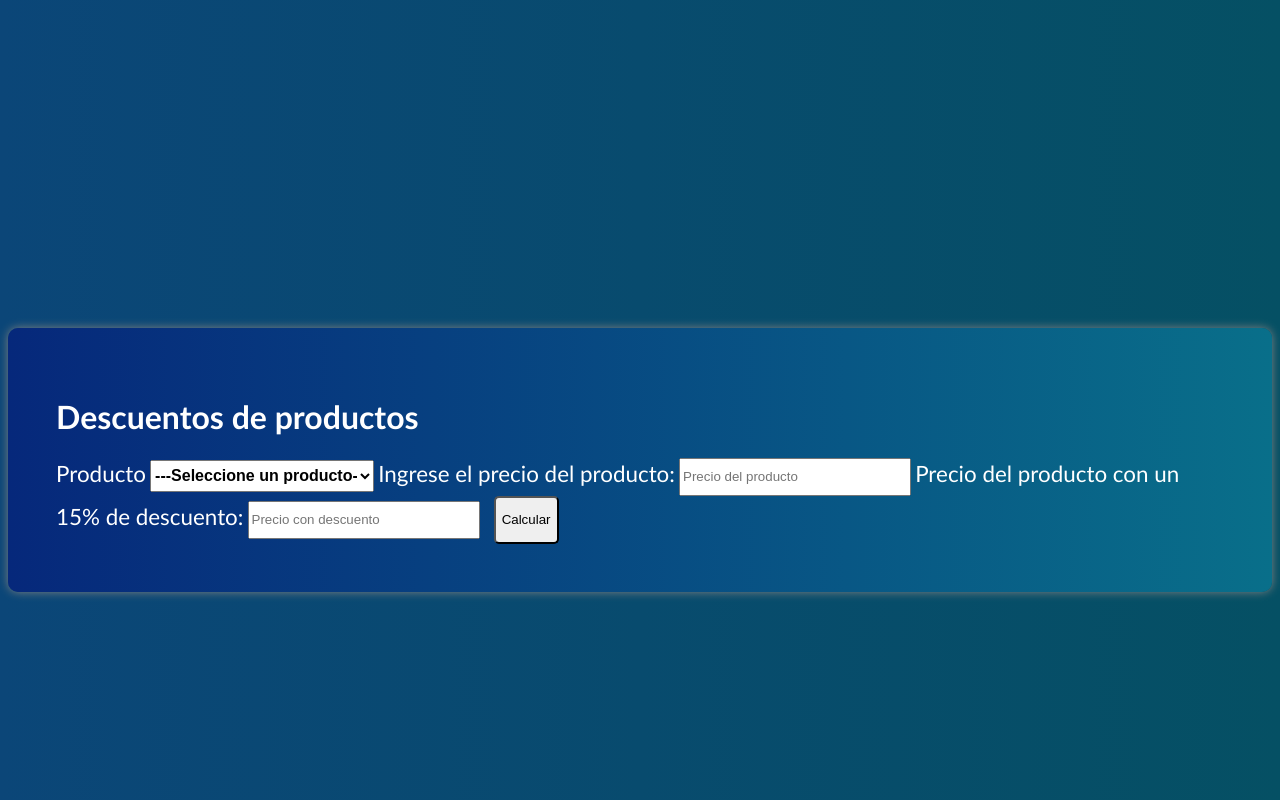
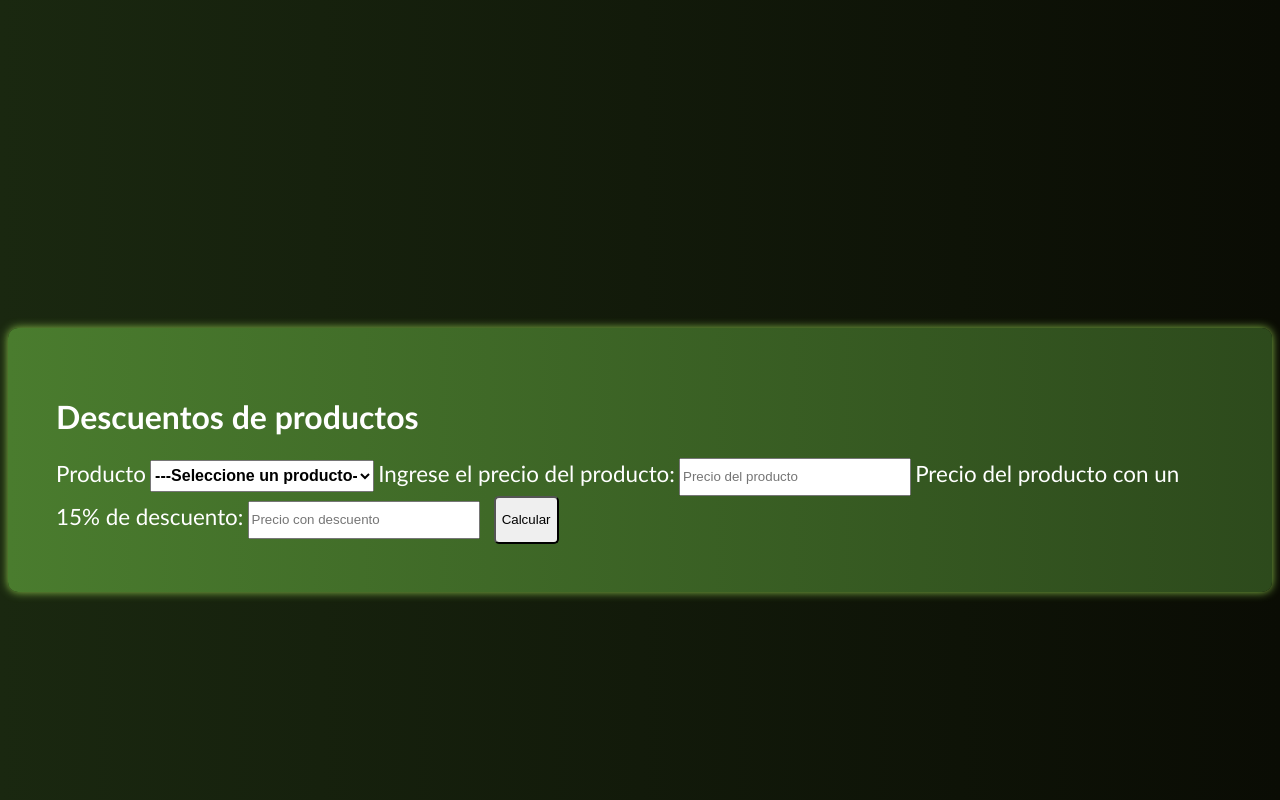
Before and after one commit to ViewedRapier708/5IV8_DelenaCaballeroJoseRoberto_PWP, a web app: file 05ejercicios/Ejercicio3/ejercicio3.html in a window 1280 px wide. Run offline with its HTML, style and script files only (its server is not run), Linux system fonts and the light colour scheme.

Commit message:
cambio de colores

```diff
--- a/05ejercicios/Ejercicio3/css/sytile.css
+++ b/05ejercicios/Ejercicio3/css/sytile.css
@@ -1,5 +1,5 @@
 body {
-    background: linear-gradient(to left, #055064, #0B4678);
+    background: linear-gradient(to left, #0A0C04, #1A2810);
     display: flex;
     flex-direction: column;
     align-items: center;
@@ -9,12 +9,12 @@ body {
 .container {
     display: inline;
     gap: 10px;
-    background: linear-gradient(to left, #096F8A, #06287B);
+    background: linear-gradient(to left, #2D4A1C, #4A7C2E);
     padding: 3rem;
     border-radius: 10px;
     font-family: 'Gill Sans', 'Gill Sans MT', Calibri, 'Trebuchet MS', sans-serif;
     color: white;
-    box-shadow: 0px 0px 10px gray;
+    box-shadow: 0px 0px 10px #8BC34A;
 }
 
 #selector {
```
